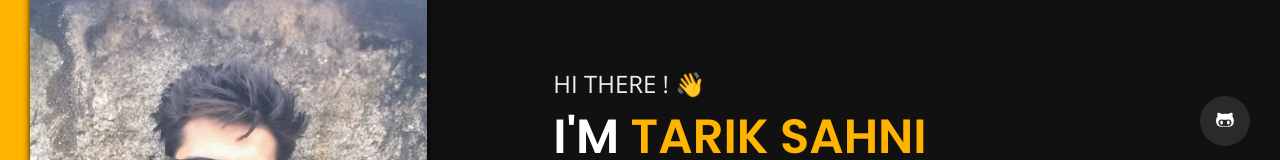
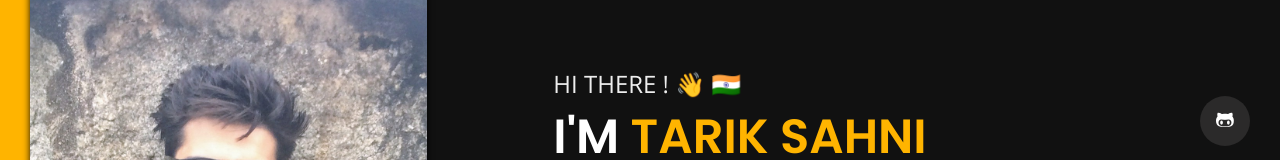
Before and after one commit to tariksahni/personal-website-nextjs, a Next.js app: page / in a window 1280 px wide. Shown: the part 139-299 px from the top of the page. Built offline with nearby package versions, Linux system fonts and the light colour scheme.

Commit message:
feat: added indian flag

```diff
--- a/pages/connect.js
+++ b/pages/connect.js
@@ -102,7 +102,7 @@ const ConnectMe = () => {
 	return (
 		<div className={'connect-me-container'}>
 			<div className="intro-connect">
-				<h6 className="open-sans-font  hi-text fs-3 fw-normal">Hi, Tarik here ! &#128075;</h6>
+				<h6 className="open-sans-font  hi-text fs-3 fw-normal">Hi, Tarik here ! &#128075; 🇮🇳</h6>
 				<h1 className="yellow-color poppins-font upper-case fw-bold fs-5">
 					<span className="my-details white-color">{`Let's talk on `}</span>
 					Blockchain
--- a/pages/index.js
+++ b/pages/index.js
@@ -26,7 +26,7 @@ const HomePage = () => {
                                  role="presentation"/>
                       </div>
                       <div className="intro-section">
-                          <h6 className="open-sans-font upper-case hi-text fs-3 fw-normal">Hi there ! &#128075;</h6>
+                          <h6 className="open-sans-font upper-case hi-text fs-3 fw-normal">Hi there ! &#128075; 🇮🇳</h6>
                           <h1 className="yellow-color poppins-font upper-case fw-bold fs-5">
                               <span className="my-details white-color">{`I'm `}</span>
                               Tarik Sahni
```
